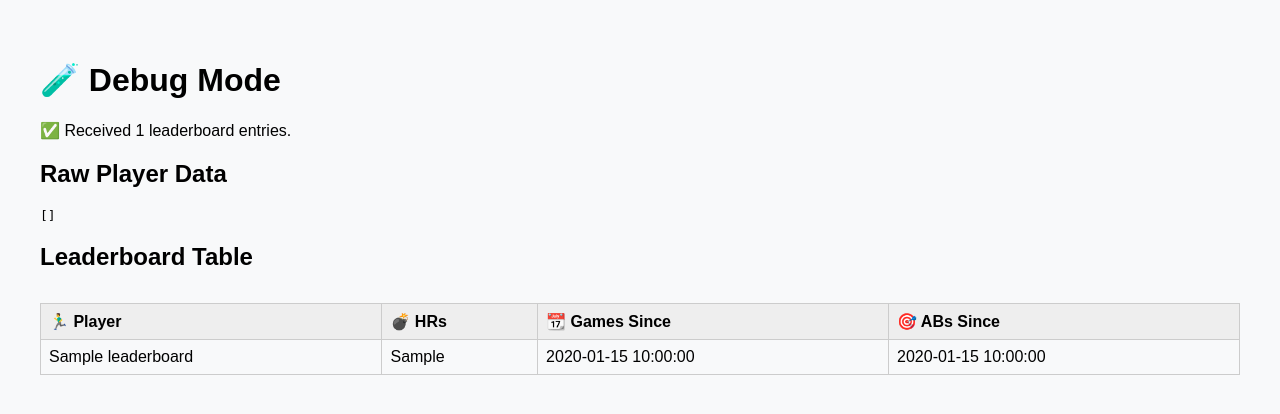
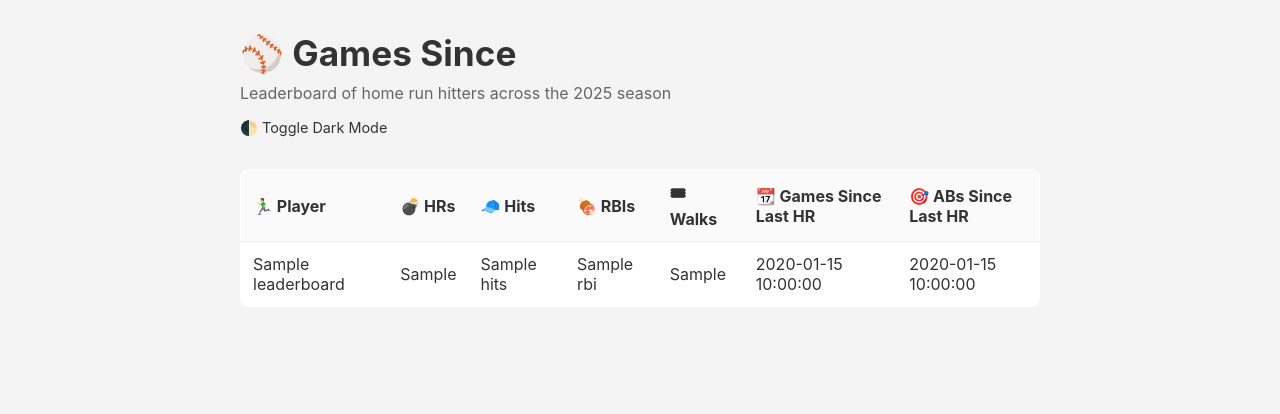
Before and after one commit to Wizarddeluxe/gamessincereplit, a Flask app: template templates/index.html in a window 1280 px wide. Shown: the top 414 px of the page. Run offline with Flask 3, Linux system fonts and the light colour scheme; the template is opened without the code that fills it: most values are stand-ins (such as "Sample title", 1, 10 or a date in 2020).

Commit message:
Add files via upload

```diff
--- a/app.py
+++ b/app.py
@@ -1,4 +1,5 @@
 from flask import Flask, render_template
+from get_home_runs import get_season_home_run_hitters, get_hr_stats, get_leaderboard
 import os
 import json
 
@@ -6,19 +7,36 @@ app = Flask(__name__)
 
 @app.route("/")
 def index():
-    try:
-        BASE_DIR = os.path.dirname(os.path.abspath(__file__))
-        cache_path = os.path.join(BASE_DIR, "data", "season_hr_cache.json")
-        with open(cache_path, "r") as f:
-            players = json.load(f)
-            print(f"✅ Loaded {len(players)} players from season_hr_cache.json")
-            if players:
-                print(f"✅ Example player: {players[0]['name']}")
-    except Exception as e:
-        print(f"❌ Failed to load HR cache: {e}")
-        players = []
+    # Load players who hit HRs this season
+    players = get_season_home_run_hitters()
+    print(f"✅ Loaded {len(players)} players from cache")
 
-    return render_template("index.html", players=players, leaderboard=[])
+    # Enrich each player with streak stats
+    for p in players:
+        try:
+            streak_games, streak_abs = get_hr_stats(p["id"])
+            p["games_since_hr"] = streak_games
+            p["abs_since_hr"] = streak_abs
+        except Exception as e:
+            print(f"⚠️ Could not fetch HR streaks for {p['name']}: {e}")
+            p["games_since_hr"] = "-"
+            p["abs_since_hr"] = "-"
+
+    # Load MLB stat leaderboard
+    leaderboard = get_leaderboard()
+    print(f"📊 Loaded {len(leaderboard)} stat leaders")
+
+    # Merge leaderboard stats with HR streak info
+    for player in leaderboard:
+        match = next((p for p in players if p["id"] == player["id"]), None)
+        if match:
+            player["games_since_hr"] = match.get("games_since_hr", "-")
+            player["abs_since_hr"] = match.get("abs_since_hr", "-")
+        else:
+            player["games_since_hr"] = "-"
+            player["abs_since_hr"] = "-"
+
+    return render_template("index.html", players=players, leaderboard=leaderboard)
 
 if __name__ == "__main__":
     port = int(os.environ.get("PORT", 5000))
--- a/templates/index.html
+++ b/templates/index.html
@@ -2,43 +2,99 @@
 <html lang="en">
 <head>
   <meta charset="UTF-8">
-  <title>🏠 Games Since Last HR (DEBUG)</title>
+  <title>⚾ Games Since</title>
   <style>
-    body { font-family: sans-serif; background: #f8f9fa; padding: 2rem; }
-    table { border-collapse: collapse; width: 100%; margin-top: 2rem; }
-    th, td { border: 1px solid #ccc; padding: 8px; text-align: left; }
-    th { background-color: #eee; }
-    .alert { color: red; font-weight: bold; }
+    body {
+      font-family: -apple-system, BlinkMacSystemFont, "Segoe UI", Roboto, Helvetica, Arial, sans-serif;
+      margin: 2rem;
+      background-color: #f4f4f4;
+      color: #333;
+    }
+    h1 {
+      font-size: 2.2rem;
+      margin-bottom: 0.5rem;
+    }
+    table {
+      width: 100%;
+      border-collapse: collapse;
+      margin-top: 2rem;
+      background-color: white;
+      border: 1px solid #ccc;
+      border-radius: 8px;
+      overflow: hidden;
+    }
+    th, td {
+      padding: 12px;
+      text-align: left;
+      border-bottom: 1px solid #eee;
+    }
+    th {
+      background-color: #fafafa;
+    }
+    .container {
+      max-width: 800px;
+      margin: 0 auto;
+    }
+    .subtitle {
+      margin-top: 0;
+      color: #666;
+    }
+    .stat-head {
+      font-size: 0.9rem;
+      color: #555;
+    }
+    .dark-mode {
+      background-color: #1e1e1e;
+      color: #f1f1f1;
+    }
+    .dark-mode table {
+      background-color: #2c2c2c;
+      color: #f1f1f1;
+    }
+    .dark-mode th {
+      background-color: #3c3c3c;
+    }
+    .toggle {
+      margin-top: 1rem;
+      cursor: pointer;
+      font-size: 0.9rem;
+    }
   </style>
 </head>
 <body>
-  <h1>🧪 Debug Mode</h1>
+  <div class="container">
+    <h1>⚾ Games Since</h1>
+    <p class="subtitle">Leaderboard of home run hitters across the 2025 season</p>
+    <div class="toggle" onclick="toggleDark()">🌓 Toggle Dark Mode</div>
 
-  {% if leaderboard %}
-    <p>✅ Received {{ leaderboard|length }} leaderboard entries.</p>
-  {% else %}
-    <p class="alert">❌ leaderboard is empty. Nothing to display.</p>
-  {% endif %}
-
-  <h2>Raw Player Data</h2>
-  <pre>{{ players|tojson(indent=2) }}</pre>
-
-  <h2>Leaderboard Table</h2>
     <table>
       <tr>
         <th>🏃‍♂️ Player</th>
         <th>💣 HRs</th>
-      <th>📆 Games Since</th>
-      <th>🎯 ABs Since</th>
+        <th>🧢 Hits</th>
+        <th>🍖 RBIs</th>
+        <th>🎟 Walks</th>
+        <th>📆 Games Since Last HR</th>
+        <th>🎯 ABs Since Last HR</th>
       </tr>
       {% for p in leaderboard %}
       <tr>
         <td>{{ p.name }}</td>
         <td>{{ p.homeRuns or "–" }}</td>
+        <td>{{ p.hits or "–" }}</td>
+        <td>{{ p.rbi or "–" }}</td>
+        <td>{{ p.baseOnBalls or "–" }}</td>
         <td>{{ p.games_since_hr or "–" }}</td>
         <td>{{ p.abs_since_hr or "–" }}</td>
       </tr>
       {% endfor %}
     </table>
+  </div>
+
+  <script>
+    function toggleDark() {
+      document.body.classList.toggle("dark-mode");
+    }
+  </script>
 </body>
 </html>
```
Lines whose indentation alone changed are shown as unchanged.
